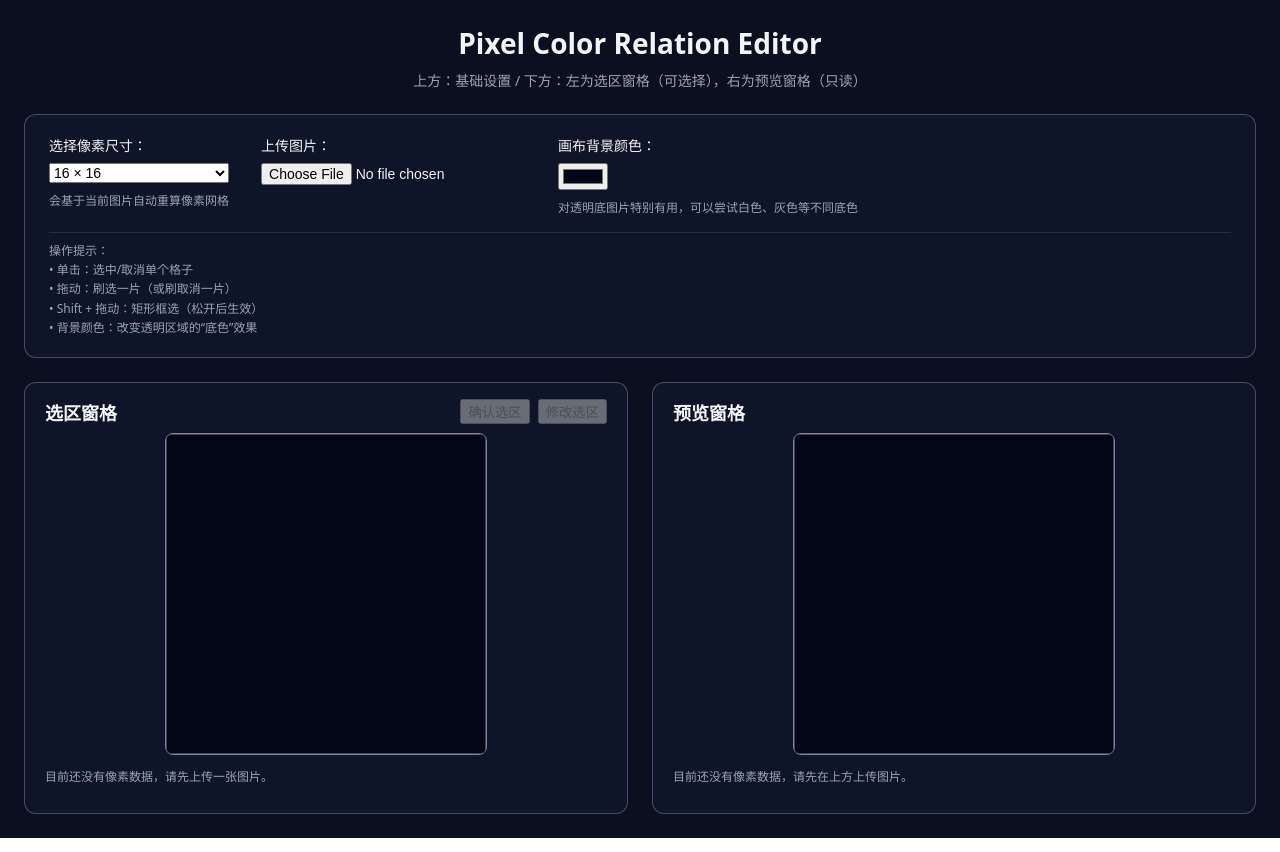
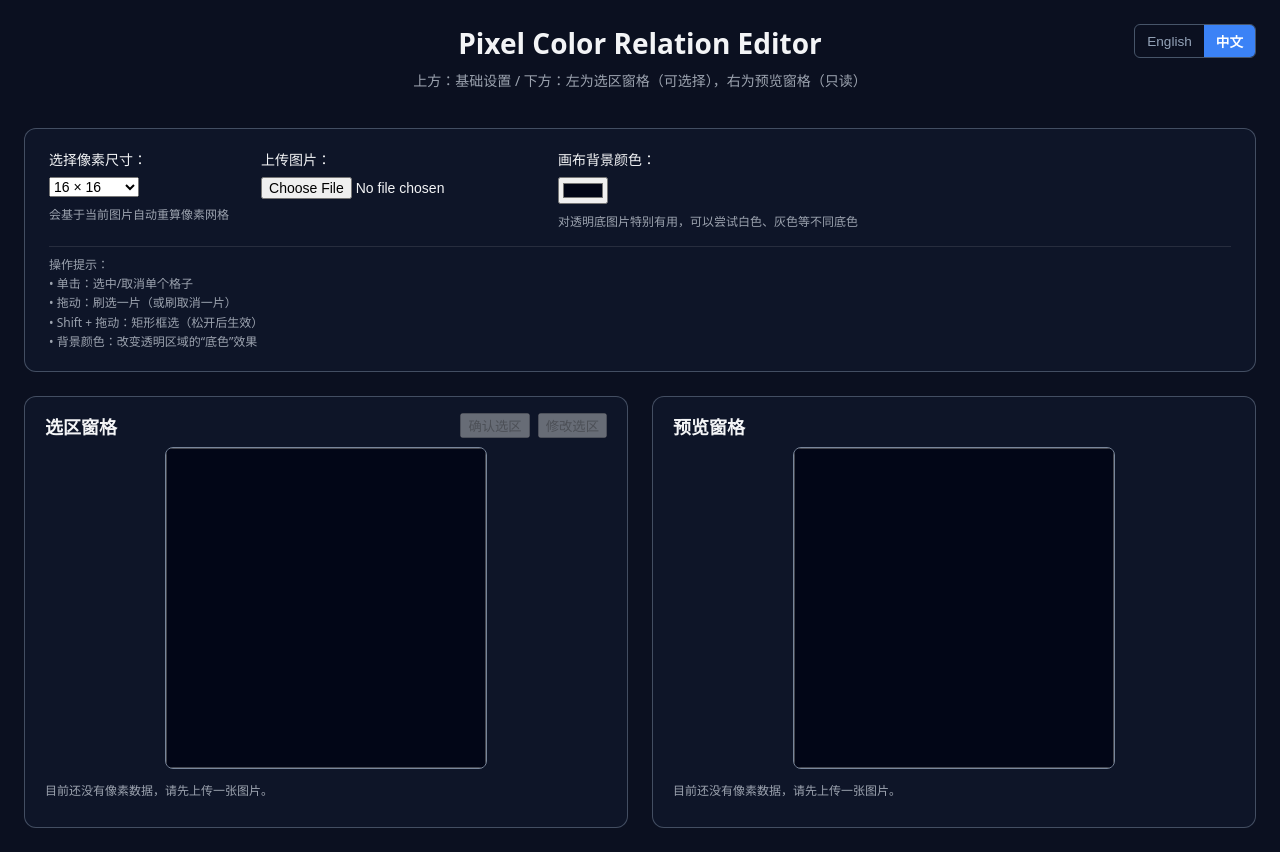
Before and after one commit to ruowen6/pixel-color-editor, a React (Vite) app: page / in a window 1280 px wide. Built offline with nearby package versions, Linux system fonts and the light colour scheme.

Commit message:
Implemented the English version.

```diff
--- a/src/App.css
+++ b/src/App.css
@@ -9,8 +9,30 @@
 }
 
 .app-header {
+  position: relative;
   text-align: center;
   margin-bottom: 24px;
+  display: flex;
+  flex-direction: column;
+  align-items: center;
+}
+
+.lang-switcher {
+  display: flex;
+  border: 1px solid #475569;
+  border-radius: 6px;
+  overflow: hidden;
+  margin-top: 16px;
+  z-index: 10;
+}
+
+@media (min-width: 800px) {
+  .lang-switcher {
+    position: absolute;
+    top: 0;
+    right: 0;
+    margin-top: 0;
+  }
 }
 
 .app-header h1 {
--- a/src/App.tsx
+++ b/src/App.tsx
@@ -11,8 +11,13 @@ import {
 import { hexToRgb, rgbToHex, rgbToHsl, hslToRgb } from "./utils/color";
 import { PixelCanvasPanel } from "./components/PixelCanvasPanel";
 import { PreviewCanvasPanel } from "./components/PreviewCanvasPanel";
+import { translations } from "./utils/translations";
+import type { Language } from "./utils/translations";
 
 function App() {
+  const [lang, setLang] = useState<Language>('zh');
+  const t = translations[lang];
+
   const [gridSize, setGridSize] = useState<GridSize>(16);
   const [grid, setGrid] = useState<PixelGrid | null>(null);
   const [imageSrc, setImageSrc] = useState<string | null>(null);
@@ -224,9 +229,41 @@ function App() {
   return (
     <div className="app-root">
       <header className="app-header">
-        <h1>Pixel Color Relation Editor</h1>
+        <h1>{t.title}</h1>
+        <div className="lang-switcher">
+          <button
+            onClick={() => setLang('en')}
+            style={{
+               padding: "6px 12px",
+               background: lang === 'en' ? "#3b82f6" : "transparent",
+               color: lang === 'en' ? "#fff" : "#94a3b8",
+               border: "none",
+               cursor: "pointer",
+               fontSize: "0.85rem",
+               fontWeight: lang === 'en' ? 600 : 400,
+               transition: "all 0.2s"
+            }}
+          >
+            English
+          </button>
+          <button
+            onClick={() => setLang('zh')}
+            style={{
+               padding: "6px 12px",
+               background: lang === 'zh' ? "#3b82f6" : "transparent",
+               color: lang === 'zh' ? "#fff" : "#94a3b8",
+               border: "none",
+               cursor: "pointer",
+               fontSize: "0.85rem",
+               fontWeight: lang === 'zh' ? 600 : 400,
+               transition: "all 0.2s"
+            }}
+          >
+            中文
+          </button>
+        </div>
         <p className="subtitle">
-          上方：基础设置 / 下方：左为选区窗格（可选择），右为预览窗格（只读）
+          {t.subtitle}
         </p>
       </header>
 
@@ -234,47 +271,48 @@ function App() {
         {/* 顶部控制区域 */}
         <section className="controls">
           <label className="control-group">
-            <span>选择像素尺寸：</span>
+            <span>{t.selectPixelSize}</span>
             <select
               value={gridSize}
               onChange={(e) => setGridSize(Number(e.target.value) as GridSize)}
+              style={{ width: "90px" }}
             >
               <option value={16}>16 × 16</option>
               <option value={32}>32 × 32</option>
             </select>
-            <span className="hint">会基于当前图片自动重算像素网格</span>
+            <span className="hint">{t.pixelSizeHint}</span>
           </label>
 
           <label className="control-group">
-            <span>上传图片：</span>
+            <span>{t.uploadImage}</span>
             <input type="file" accept="image/*" onChange={handleFileChange} />
           </label>
 
           <label className="control-group">
-            <span>画布背景颜色：</span>
+            <span>{t.canvasBgColor}</span>
             <input
               type="color"
               value={bgColor}
               onChange={(e) => setBgColor(e.target.value)}
             />
             <span className="hint">
-              对透明底图片特别有用，可以尝试白色、灰色等不同底色
+              {t.canvasBgHint}
             </span>
           </label>
 
           {grid && (
             <p className="hint">
-              当前像素网格：{grid.size} × {grid.size}，已选中{" "}
-              {grid.pixels.filter((p) => p.selected).length} 个像素块
+              {t.currentGrid}{grid.size} × {grid.size}{t.selectedPrefix}{" "}
+              {grid.pixels.filter((p) => p.selected).length}{t.selectedPixels}
             </p>
           )}
 
           <div className="hint" style={{ marginTop: 10, lineHeight: 1.6 }}>
-            <div>操作提示：</div>
-            <div>• 单击：选中/取消单个格子</div>
-            <div>• 拖动：刷选一片（或刷取消一片）</div>
-            <div>• Shift + 拖动：矩形框选（松开后生效）</div>
-            <div>• 背景颜色：改变透明区域的“底色”效果</div>
+            <div>{t.manualTitle}</div>
+            <div>{t.manualClick}</div>
+            <div>{t.manualDrag}</div>
+            <div>{t.manualShiftDrag}</div>
+            <div>{t.manualBg}</div>
           </div>
         </section>
 
@@ -293,12 +331,14 @@ function App() {
             onBaseColorChange={handleBaseColorChange}
             keepLightness={keepLightness}
             onToggleKeepLightness={handleToggleKeepLightness}
+            t={t}
           />
           <PreviewCanvasPanel
             grid={previewGrid}
             bgColor={bgColor}
             isConfirmed={isConfirmed}
             onApplyChanges={handleApplyChanges}
+            t={t}
           />
         </div>
       </main>
--- a/src/components/PreviewCanvasPanel.tsx
+++ b/src/components/PreviewCanvasPanel.tsx
@@ -8,6 +8,7 @@ type Props = {
   bgColor: string; // The canvas bg color (user selected)
   isConfirmed: boolean;
   onApplyChanges: () => void;
+  t: any;
 };
 
 export function PreviewCanvasPanel({
@@ -15,6 +16,7 @@ export function PreviewCanvasPanel({
   bgColor,
   isConfirmed,
   onApplyChanges,
+  t,
 }: Props) {
   const canvasRef = useRef<HTMLCanvasElement | null>(null);
 
@@ -97,10 +99,10 @@ export function PreviewCanvasPanel({
           marginBottom: "0.5rem",
         }}
       >
-        <h2 style={{ margin: 0 }}>预览窗格</h2>
+        <h2 style={{ margin: 0 }}>{t.previewPane}</h2>
         {isConfirmed && grid && (
           <button onClick={onApplyChanges} title="把当前的改色结果固化到网格中">
-            保存当前修改
+            {t.saveChanges}
           </button>
         )}
       </div>
@@ -112,7 +114,7 @@ export function PreviewCanvasPanel({
           pointerEvents: "none", // 完全禁止鼠标交互（防止误触）
         }}
       />
-      {!grid && <p className="hint">目前还没有像素数据，请先在上方上传图片。</p>}
+      {!grid && <p className="hint">{t.noDataPixel}</p>}
 
       {grid && (
         <div
@@ -123,7 +125,7 @@ export function PreviewCanvasPanel({
             borderTop: "1px solid #334155",
           }}
         >
-          <div style={{ marginBottom: "8px", fontWeight: 500 }}>导出选项</div>
+          <div style={{ marginBottom: "8px", fontWeight: 500 }}>{t.exportOptions}</div>
 
           <label
             style={{
@@ -142,7 +144,7 @@ export function PreviewCanvasPanel({
               onChange={(e) => setOnlySelected(e.target.checked)}
               style={{ accentColor: "#3b82f6" }}
             />
-            仅导出选区内容 (裁剪掉未选中像素)
+            {t.onlySelected}
           </label>
 
           <div style={{ display: "flex", gap: "10px", flexWrap: "wrap" }}>
@@ -165,7 +167,7 @@ export function PreviewCanvasPanel({
               }}
               title="保留透明通道，只有像素点有颜色"
             >
-              导出 PNG (透明)
+              {t.exportTransparent}
             </button>
             <button
               onClick={() => {
@@ -182,7 +184,7 @@ export function PreviewCanvasPanel({
               }}
               title={`将目前的背景色 (${bgColor}) 融合进图片`}
             >
-              导出 PNG (带背景)
+              {t.exportWithBg}
             </button>
           </div>
         </div>
--- /dev/null
+++ b/src/utils/translations.ts
@@ -0,0 +1,92 @@
+export type Language = 'zh' | 'en';
+
+export const translations = {
+  zh: {
+    title: "Pixel Color Relation Editor",
+    subtitle: "上方：基础设置 / 下方：左为选区窗格（可选择），右为预览窗格（只读）",
+
+    // Controls
+    selectPixelSize: "选择像素尺寸：",
+    pixelSizeHint: "会基于当前图片自动重算像素网格",
+    uploadImage: "上传图片：",
+    canvasBgColor: "画布背景颜色：",
+    canvasBgHint: "对透明底图片特别有用，可以尝试白色、灰色等不同底色",
+
+    // Grid Info
+    currentGrid: "当前像素网格：",
+    selectedPixels: " 个像素块",
+    selectedPrefix: "，已选中 ",
+
+    // Manual
+    manualTitle: "操作提示：",
+    manualClick: "• 单击：选中/取消单个格子",
+    manualDrag: "• 拖动：刷选一片（或刷取消一片）",
+    manualShiftDrag: "• Shift + 拖动：矩形框选（松开后生效）",
+    manualBg: "• 背景颜色：改变透明区域的“底色”效果",
+
+    // Pixel Canvas Panel
+    selectionPane: "选区窗格",
+    confirmSelection: "确认选区",
+    modifySelection: "修改选区",
+    noDataPixel: "目前还没有像素数据，请先上传一张图片。",
+    currentBaseColor: "当前基准色:",
+    keepLightness: "保持基准色明度",
+    keepLightnessHint: "(勾选后仅能修改色相，明度光谱修改功能已禁用)",
+    hintForBaseSwitch: "提示：右键点击选中区域的其她格子，可切换基准点。",
+    randomColor: "随机颜色",
+
+    // Preview Canvas Panel
+    previewPane: "预览窗格",
+    saveChanges: "保存当前修改",
+    saveChangesTitle: "把当前的改色结果固化到网格中",
+    noDataPreview: "目前还没有像素数据，请先在上方上传图片。",
+    exportOptions: "导出选项",
+    onlySelected: "仅导出选区内容 (裁剪掉未选中像素)",
+    exportTransparent: "导出透明背景PNG",
+    exportWithBg: "导出带背景色PNG",
+  },
+  en: {
+    title: "Pixel Color Relation Editor",
+    subtitle: "Top: Basic Settings / Bottom: Left is Selection Pane (Editable), Right is Preview Pane (Read-only)",
+
+    // Controls
+    selectPixelSize: "Pixel Size:",
+    pixelSizeHint: "Grid will be recalculated based on current image",
+    uploadImage: "Upload Image:",
+    canvasBgColor: "Canvas BG Color:",
+    canvasBgHint: "Useful for transparent images. Try white, gray, etc.",
+
+    // Grid Info
+    currentGrid: "Current Grid: ",
+    selectedPixels: " pixels",
+    selectedPrefix: ", selected ",
+
+    // Manual
+    manualTitle: "Manual:",
+    manualClick: "• Click: Select/Deselect single pixel",
+    manualDrag: "• Drag: Select multiple (or deselect)",
+    manualShiftDrag: "• Shift + Drag: Rectangular selection (applies on release)",
+    manualBg: "• BG Color: Changes the background of transparent areas",
+
+    // Pixel Canvas Panel
+    selectionPane: "Selection Pane",
+    confirmSelection: "Confirm Selection",
+    modifySelection: "Modify Selection",
+    noDataPixel: "No pixel data yet. Please upload an image first.",
+    currentBaseColor: "Base Color:",
+    keepLightness: "Keep Base Lightness",
+    keepLightnessHint: "(Only Hue modification allowed when checked)",
+    hintForBaseSwitch: "Hint: Right-click other pixels in selection to switch base point.",
+    randomColor: "Random Color",
+
+    // Preview Canvas Panel
+    previewPane: "Preview Pane",
+    saveChanges: "Save Changes",
+    saveChangesTitle: "Bake current color changes into the grid",
+    noDataPreview: "No pixel data yet. Please upload an image above.",
+    exportOptions: "Export Options",
+    onlySelected: "Export Selection Only (Crop unused)",
+    exportTransparent: "Export Transparent PNG",
+    exportWithBg: "Export PNG with BG Color",
+  }
+};
```
Also changed, not shown: src/components/PixelCanvasPanel.tsx (+12 -10 lines).
